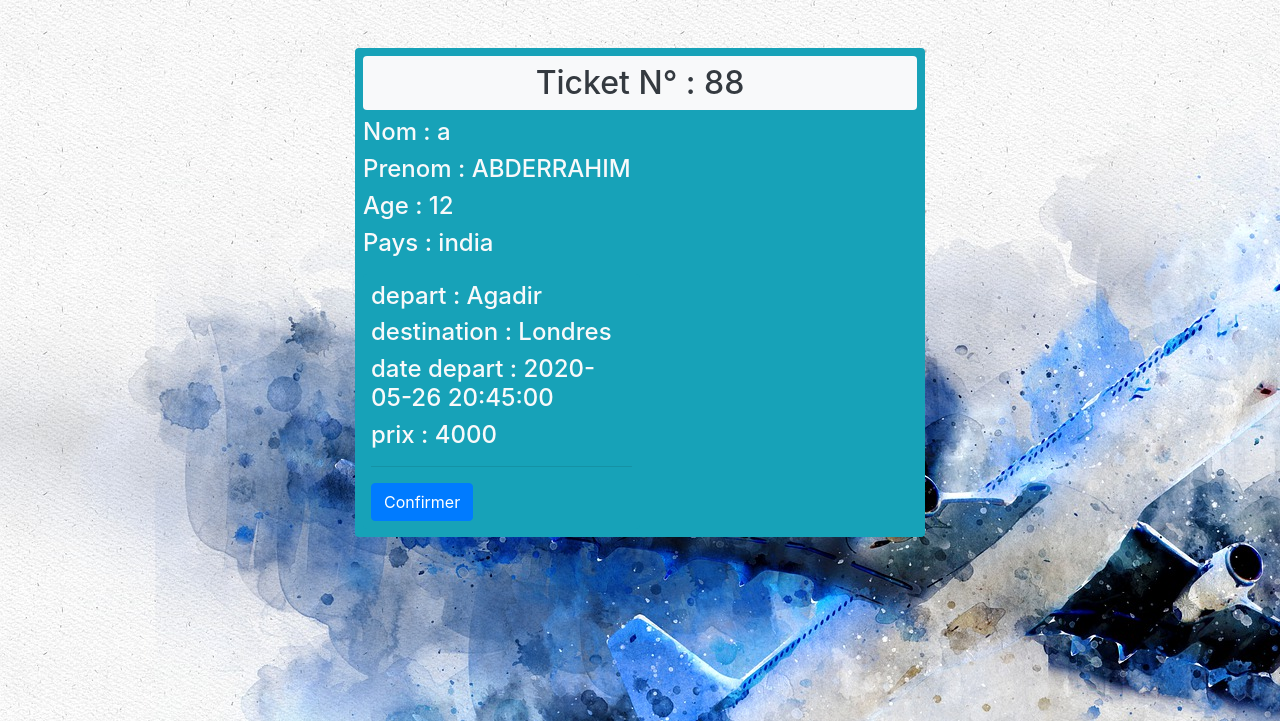
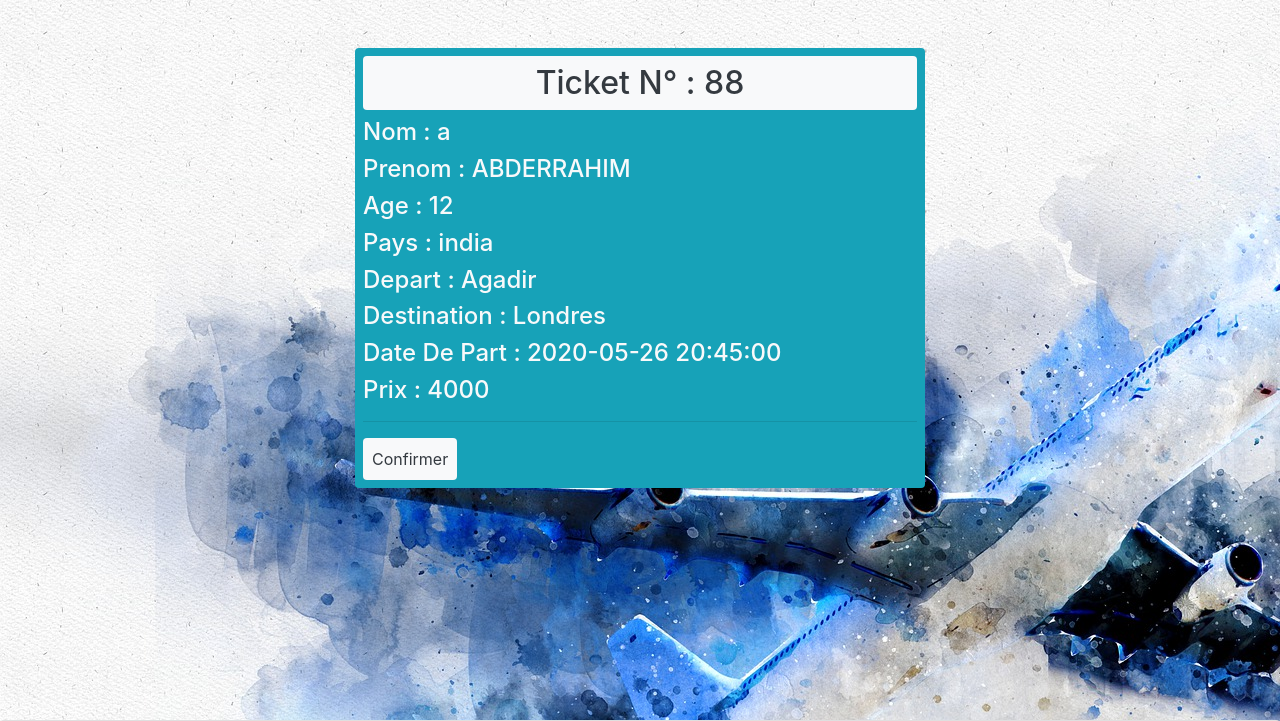
Before and after one commit to ABelcaid/Application-pour-la-gestion-des-reservations-des-vols-aeriens, a PHP site: page /confirmation.php in a window 1280 px wide. Shown: the part 56-777 px from the top of the page. Run offline with PHP 8.4, Linux system fonts and the light colour scheme; data comes from the database, SQL or seed files in the repository.

Commit message:
part yassine

```diff
--- a/confirmation.php
+++ b/confirmation.php
@@ -67,13 +67,12 @@ include 'confirmation-back.php';
                 <h4 class="text-light">Prenom : <?= $row2['prenom'] ?> </h4>
                 <h4 class="text-light">Age : <?= $row2['age']; ?> </h4>
                 <h4 class="text-light">Pays : <?= $row2['pays'] ?> </h4>
-                <div class="col-md-6 mt-3 bg-info p-2 rounded">
-                    <h4 class="text-light">depart : <?= $row1['depart']; ?> </h4>
-                    <h4 class="text-light">destination : <?= $row1['destination'] ?> </h4>
-                    <h4 class="text-light">date depart : <?= $row1['date_depart']; ?> </h4>
-                    <h4 class="text-light">prix : <?= $row1['prix'] ?> </h4>
+                <h4 class="text-light">Depart : <?= $row1['depart']; ?> </h4>
+                <h4 class="text-light">Destination : <?= $row1['destination'] ?> </h4>
+                <h4 class="text-light">Date De Part : <?= $row1['date_depart']; ?> </h4>
+                <h4 class="text-light">Prix : <?= $row1['prix'] ?> </h4>
                 <hr>
-                    <button type="button" class="btn btn-primary center-block" data-toggle="modal" data-target="#exampleModal">
+                <button type="button" class="btn bg-light p-2 rounded text-center text-dark" data-toggle="modal" data-target="#exampleModal">
                     Confirmer
                 </button>
 
```
Lines whose indentation alone changed are shown as unchanged.
